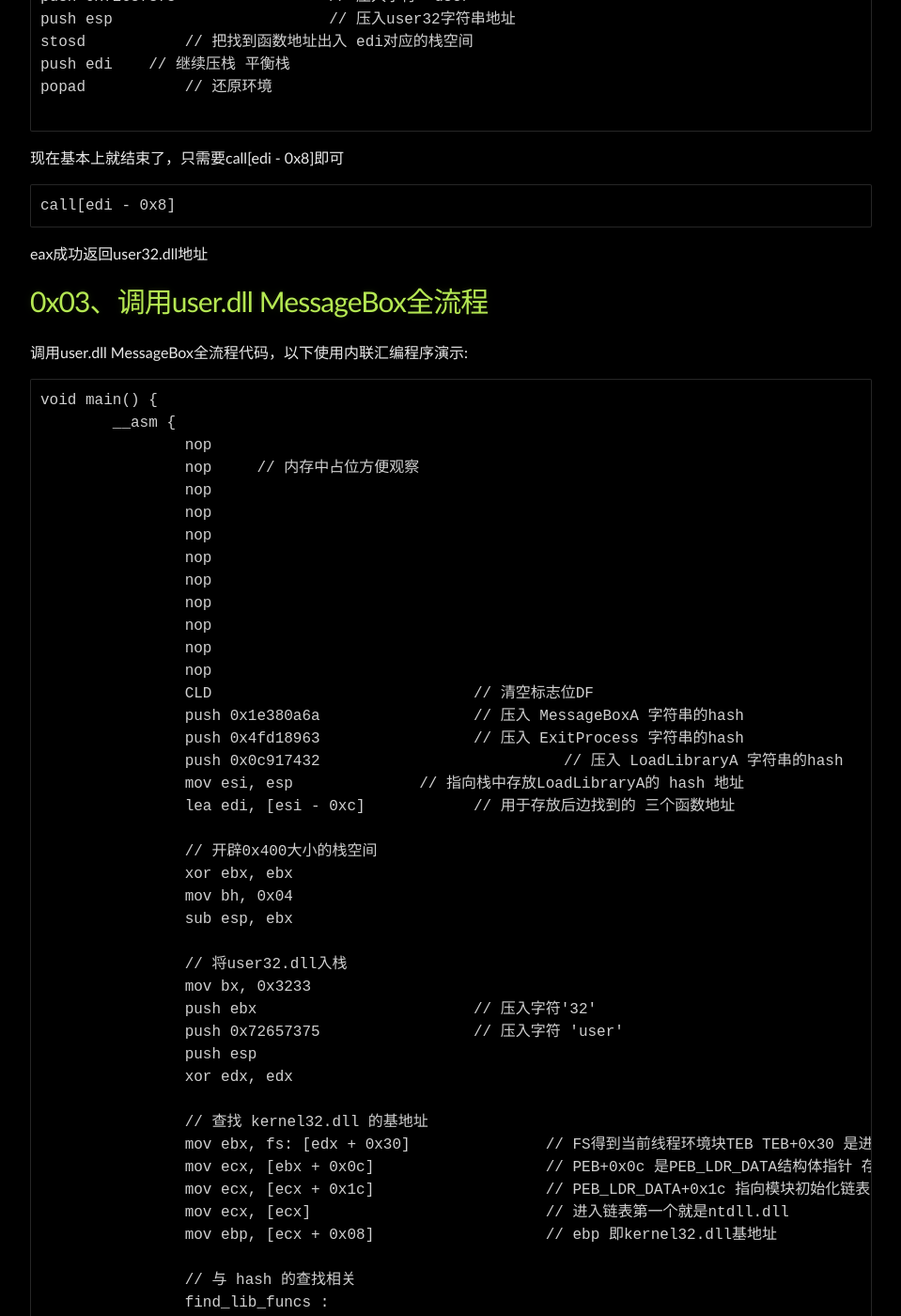
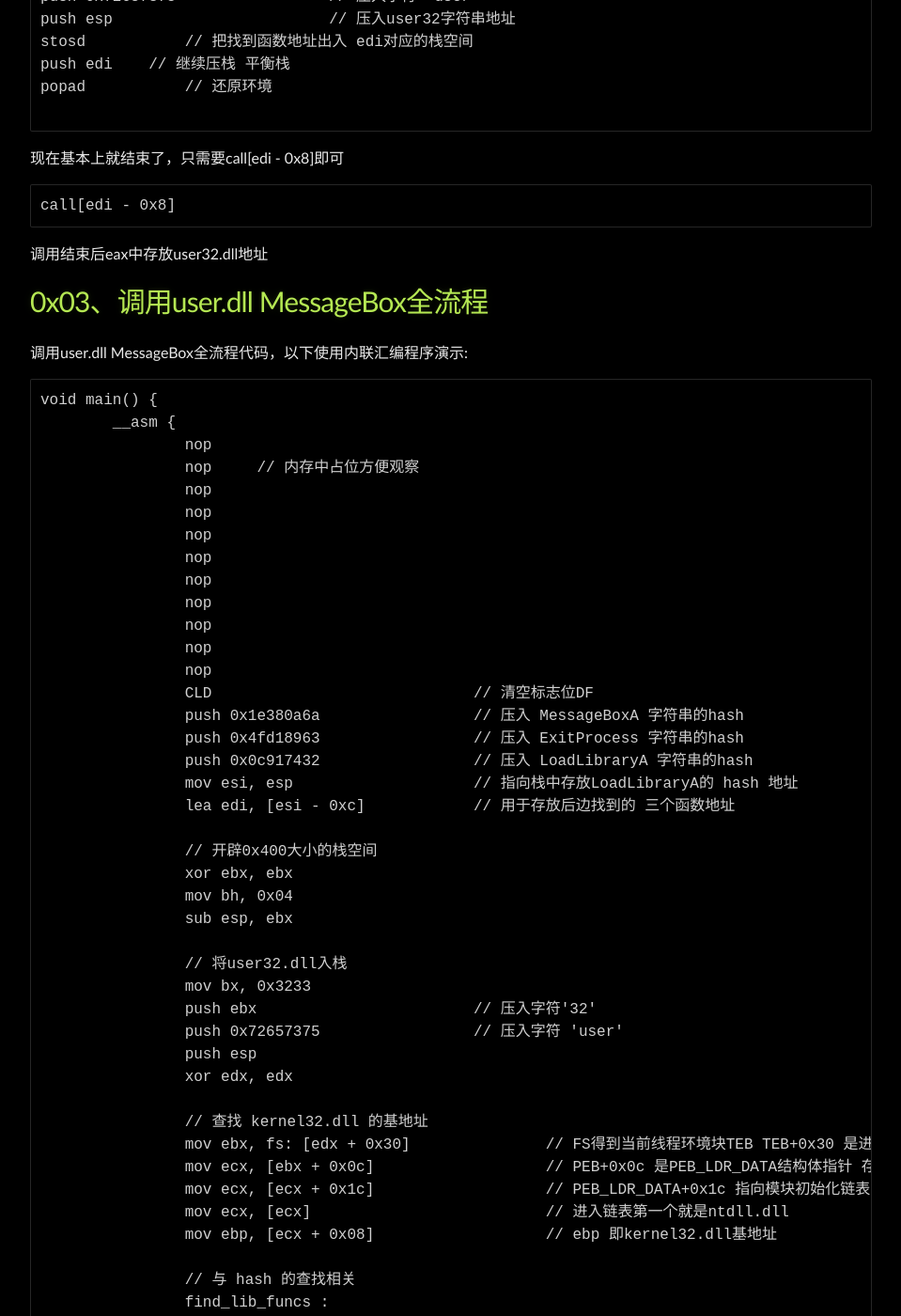
Before and after one commit to Leeyangee/leeyangee.github.io, a Jekyll site: the page built from _posts/2023-08-11-编译测试 TEB查kernel.dll找LoadLibraryA最终加载user.dll全流程.md, in a window 1280 px wide and 1400 px high, scrolled down 2507 px. Shown: the whole window at 94% size, without its empty margins (160-1119 px from the left). Built offline with Jekyll 4.4.1, drawn with Linux system fonts in a browser that asks for light colours; some of the changed text lies outside the part shown.

Commit message:
Update 2023-08-11-编译测试 TEB查kernel.dll找LoadLibraryA最终加载user.dll全流程.md

````diff
--- a/_posts/2023-08-11-编译测试 TEB查kernel.dll找LoadLibraryA最终加载user.dll全流程.md
+++ b/_posts/2023-08-11-编译测试 TEB查kernel.dll找LoadLibraryA最终加载user.dll全流程.md
@@ -105,7 +105,7 @@ popad		// 还原环境
 ```
 call[edi - 0x8]
 ```
-eax成功返回user32.dll地址
+调用结束后eax中存放user32.dll地址
 
 # [](#header-1)0x03、调用user.dll MessageBox全流程
 
@@ -127,8 +127,8 @@ void main() {
 		CLD                             // 清空标志位DF
 		push 0x1e380a6a		        // 压入 MessageBoxA 字符串的hash
 		push 0x4fd18963	    	        // 压入 ExitProcess 字符串的hash
-		push 0x0c917432 			  // 压入 LoadLibraryA 字符串的hash
-		mov esi, esp	       	  // 指向栈中存放LoadLibraryA的 hash 地址
+		push 0x0c917432 		// 压入 LoadLibraryA 字符串的hash
+		mov esi, esp	       	  	// 指向栈中存放LoadLibraryA的 hash 地址
 		lea edi, [esi - 0xc]	        // 用于存放后边找到的 三个函数地址
 
 		// 开辟0x400大小的栈空间
@@ -179,11 +179,11 @@ void main() {
 		// 计算hash值
 	      	hash_loop:
 		      	movsx eax, byte ptr[esi]		// 得到当前函数名称 第esi的一个字母
-			cmp al, ah				        // 比较到达函数名最后的0没有
-			jz compare_hash				  // 函数名hash 计算完毕后跳到 下一个流程
-			ror edx, 7				        // 循环右移7位
-			add edx, eax				  // 累加得到hash
-			inc esi					  // 计数+1 得到函数名的下一个字母
+			cmp al, ah				// 比较到达函数名最后的0没有
+			jz compare_hash				// 函数名hash 计算完毕后跳到 下一个流程
+			ror edx, 7				// 循环右移7位
+			add edx, eax				// 累加得到hash
+			inc esi					// 计数+1 得到函数名的下一个字母
 			jmp hash_loop
 
 			// hash值的比较
````
Also changed, not shown: other parts of _posts/2023-08-11-编译测试 TEB查kernel.dll找LoadLibraryA最终加载user.dll全流程.md (+18 -18 lines).
